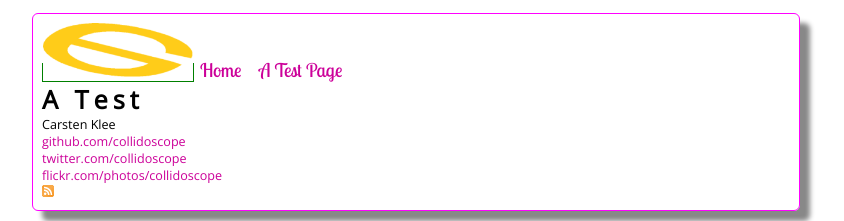
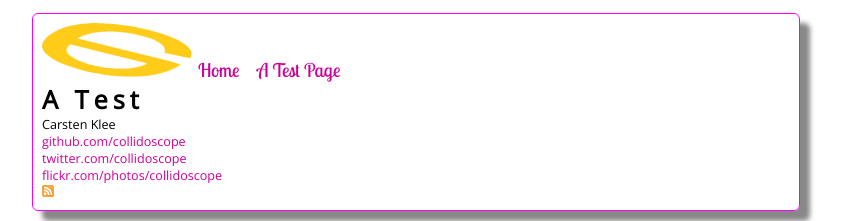
Before and after one commit to collidoscope/collidoscope.github.com, a Jekyll site: the page built from test/test.md, in a window 1280 px wide. Shown: the top 221 px of the page, without its empty margins (224-1068 px from the left). Built offline with Jekyll 4.4.1, drawn with Linux system fonts in a browser that asks for light colours; some web fonts are replaced; Markdown is read by kramdown in place of the engine named in the settings.

Commit message:
more css

```diff
--- a/css/screen.css
+++ b/css/screen.css
@@ -35,7 +35,7 @@ hr.trenner {height:1px;color:#FF9900;}
 a.nav_a {font-size:1.5em;}
 #main_nav{display:inline;font-family: 'Lobster Two';}
 
-#logo_div{border:1px solid green;display:inline;}
+#logo_div{display:inline;}
 #main_logo {width:20%;}
 
 /*****************************************************************************/
```
